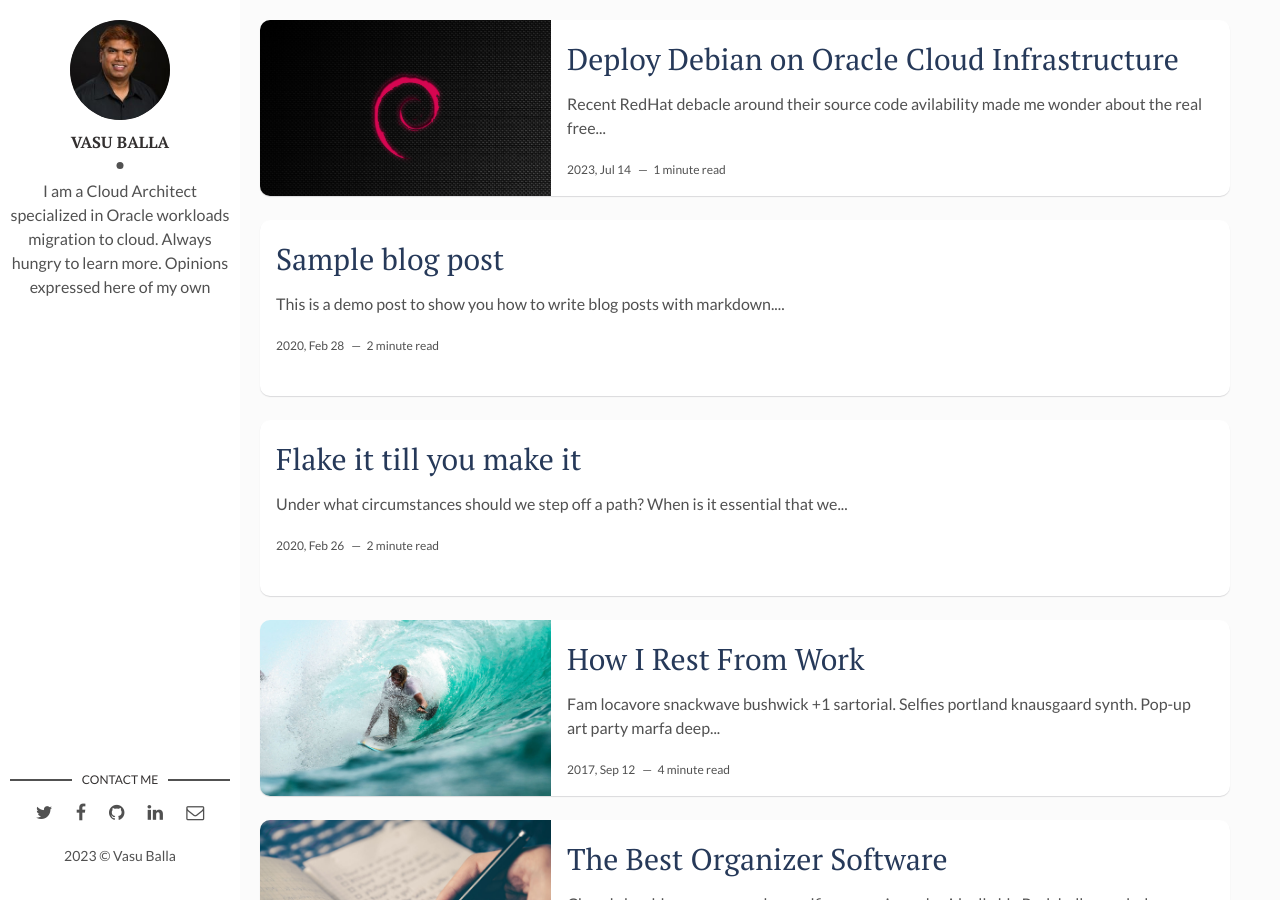
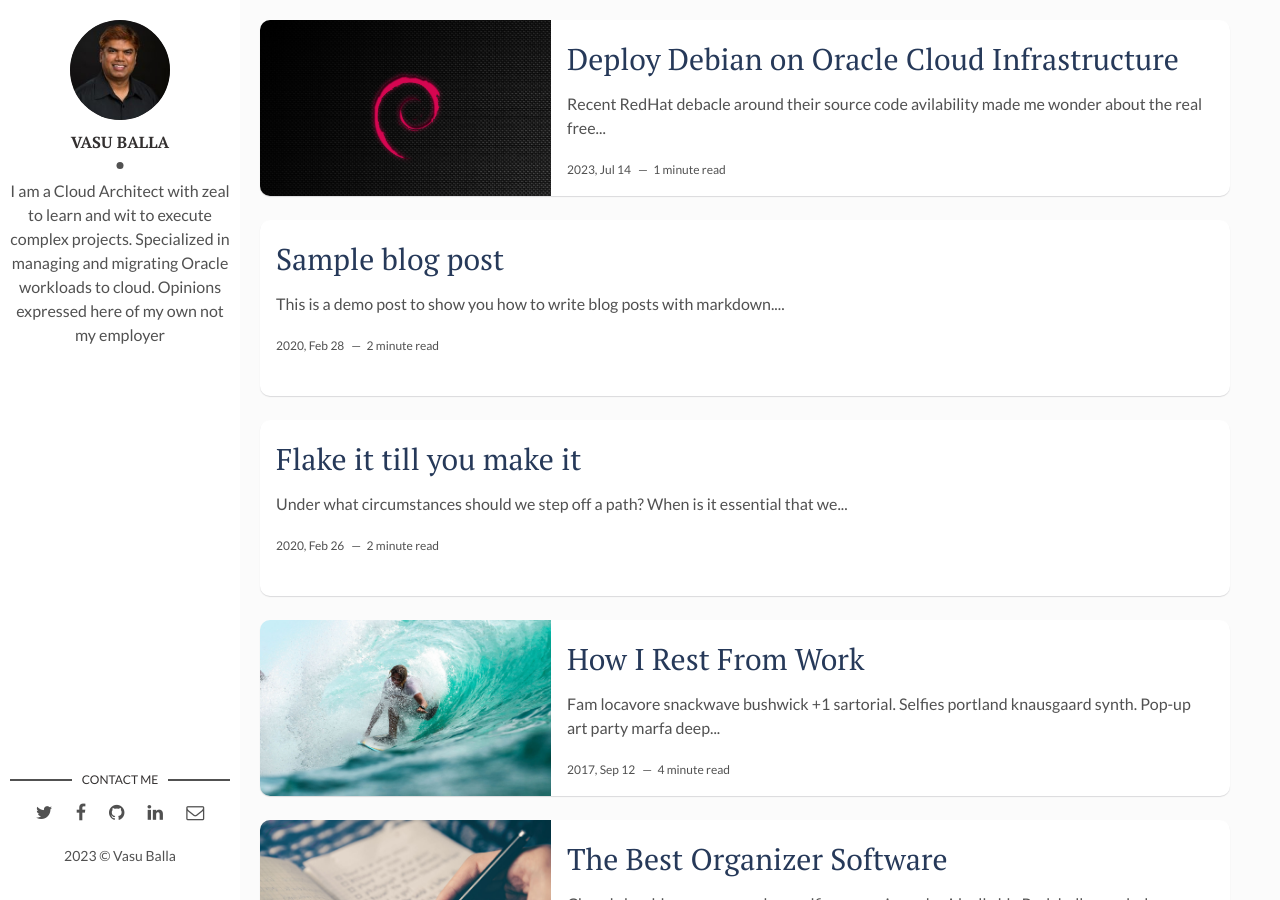
Before and after one commit to vasuballa/vasuballa.github.io, a Jekyll site: the page built from index.html, in a window 1280 px wide and 900 px high. Built offline with Jekyll 4.4.1, drawn with Linux system fonts in a browser that asks for light colours; the list of posts is cut into pages by our own code.

Commit message:
fix typos

```diff
--- a/_config.yml
+++ b/_config.yml
@@ -8,12 +8,12 @@ site-twitter: #if your site has a twitter account, enter it here
 # Author Settings
 author: Vasu Balla # add your name
 author-img: vasu.jpeg # add your photo
-about-author: I am a Cloud Architect specialized in Oracle workloads migration to cloud. Always hungry to learn more. Opinions expressed here of my own # add description
+about-author: I am a Cloud Architect with zeal to learn and wit to execute complex projects. Specialized in managing and migrating Oracle workloads to cloud. Opinions expressed here of my own not my employer # add description
 social-twitter: r12dba # add your Twitter handle
 social-facebook: # add your Facebook handle
 social-github: vasuballa # add your Github handle
 social-linkedin: vasuballa # add your Linkedin handle
-social-email: # add your Email address
+social-email: vasu[dot]balla@outlook.com # add your Email address
 
 # Disqus
 discus-identifier:  # add your discus identifier
```
